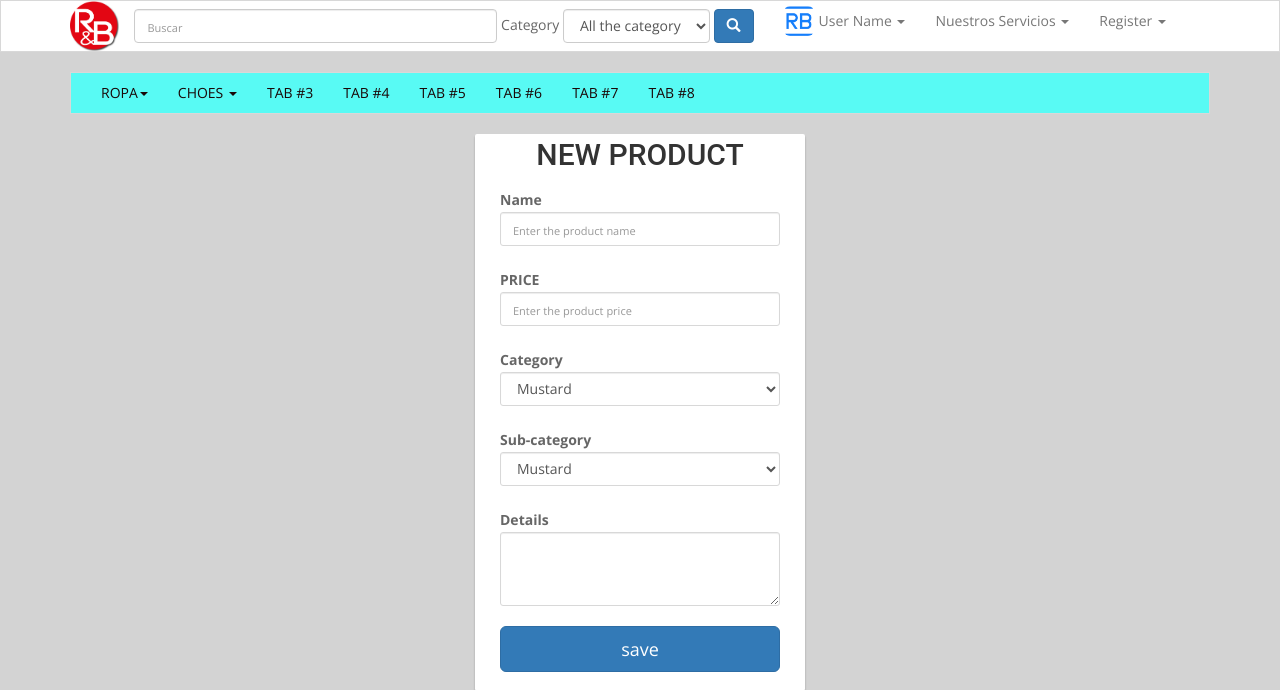
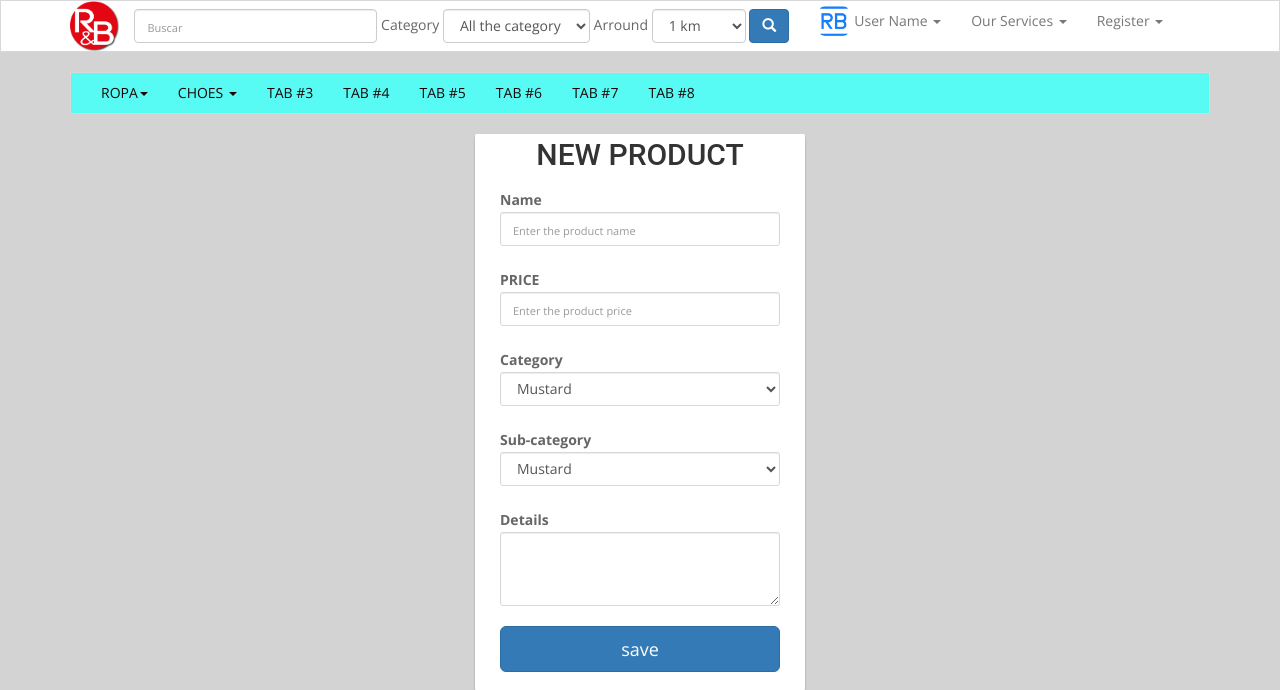
Before and after one commit to Wainercrb/fist_web_project, a PHP site: page /index4.html in a window 1280 px wide. Shown: the top 690 px of the page. Run offline with PHP 8.4, Linux system fonts and the light colour scheme.

Commit message:
I add new code
I work in the park of header

```diff
--- a/css/estilos.css
+++ b/css/estilos.css
@@ -236,6 +236,7 @@ input::-webkit-input-placeholder {
     width: 280px;
 }
 
+
 /*footer*/
 
 .footer-top-layout {
@@ -244,18 +245,22 @@ margin-top: 40px;
     color: #ffffff;
     padding: 40px 0;
 }
+
 .OurBlog {
     margin-bottom: 32px;
     text-align: center;
 }
+
 .footer-top-layout h4 {
     color: #ffffff;
     font-size: 18px;
     margin-bottom: 21px;
 }
-.OurBlog > p {
+
+.OurBlog>p {
     color: #888888;
 }
+
 .post-blog-date::after {
     background: #ffffff none repeat scroll 0 0;
     bottom: 0;
@@ -267,6 +272,7 @@ margin-top: 40px;
     right: 0;
     width: 50px;
 }
+
 .post-blog-date {
     padding-bottom: 25px;
     position: relative;
@@ -274,21 +280,23 @@ margin-top: 40px;
 
 body {
     color: #666666;
-  font-family: "Open Sans",sans-serif;
+    font-family: "Open Sans", sans-serif;
     line-height: 24px;
 }
 
 .footer-top-layout [class*="col-sm-"]:first-child {
     padding: 0;
 }
+
 .footer-top-layout [class*="col-sm-"] {
     border-right: 2px solid #333333;
     padding: 0 0 0 28px;
+}
 
-}
 .footer-top-layout {
     color: #ffffff;
 }
+
 .footer-col-item {
     min-height: 140px;
 }
@@ -297,35 +305,50 @@ address {
     color: #545454;
 }
 
-
 .footer-top-layout [class*="col-sm-"]:last-child {
     border-right: medium none;
 }
+
 .footer-top-layout {
     color: #070B19;
 }
+
 body {
     color: #666666;
-  font-family: "Open Sans",sans-serif;
+    font-family: "Open Sans", sans-serif;
+}
 
-}
 .footer-top-layout h4 {
     color: #ffffff;
     font-size: 18px;
     margin-bottom: 21px;
 }
-.h1, .h2, .h3, .h4, .h5, .h6, h1, h2, h3, h4, h5, h6 {
+
+.h1,
+.h2,
+.h3,
+.h4,
+.h5,
+.h6,
+h1,
+h2,
+h3,
+h4,
+h5,
+h6 {
     color: #333333;
-  font-family: "Roboto",sans-serif;
+    font-family: "Roboto", sans-serif;
     font-weight: 500;
     line-height: 1.1;
     margin-top: 0;
 }
+
 body {
     color: #666666;
-  font-family: "Open Sans",sans-serif;
+    font-family: "Open Sans", sans-serif;
     line-height: 24px;
 }
+
 .footer-col-item .item-contact a {
     color: #545454;
     display: inline-block;
@@ -338,9 +361,11 @@ body {
     margin-left: 0;
     margin-right: 6px;
 }
+
 .footer-col-item span {
     margin-left: 7px;
 }
+
 .footer-col-item .item-contact a {
     color: #545454;
 }
@@ -350,9 +375,11 @@ body {
     font-size: 18px;
     margin-bottom: 21px;
 }
+
 .signUpNewsletter {
     position: relative;
 }
+
 .signUpNewsletter .gt-email {
     background: rgba(0, 0, 0, 0) none repeat scroll 0 0;
     border: 1px solid #666666;
@@ -360,6 +387,7 @@ body {
     color: #070B19;
     height: 52px;
 }
+
 .signUpNewsletter .btn-go {
     background: rgba(0, 0, 0, 0) none repeat scroll 0 0;
     border-color: #666666;
@@ -374,23 +402,28 @@ body {
     top: 0;
     width: 52px;
 }
+
 .footer-bottom-layout {
     background: #222222 none repeat scroll 0 0;
     padding: 20px 0;
     text-align: center;
 }
+
 body {
     color: #666666;
-  font-family: "Open Sans",sans-serif;
+    font-family: "Open Sans", sans-serif;
     line-height: 24px;
 }
+
 .socialMedia-footer {
     margin-bottom: 20px;
 }
-.socialMedia-footer > a {
+
+.socialMedia-footer>a {
     display: inline-block;
     margin: 0 8px;
 }
+
 .footer-bottom-layout {
     text-align: center;
 }
--- a/index4.html
+++ b/index4.html
@@ -11,7 +11,7 @@
 <body>
     <header>
         <!-- Aca se agrega un nav para poder crear el menu de navegacion de la pagina -->
-        <nav class="navbar navbar-default navbar-fixed-top" role="navigation" id="navbar-headerr" id="navbar-header">
+        <nav class="navbar navbar-default navbar-fixed-top" role="navigation" id="navbar-header">
             <!-- el inverse es para que cambien los colores y el static top es para que el menu se mantenga en la parte de arriba de la pagina -->
             <div class="container">
                 <div class="navbar-header">
@@ -25,7 +25,7 @@
                     <a class="navbar-header" href="#"><img id="brand-image" src="img/logo.jpg"></a>
                     <form action="" class="navbar-form navbar-left" role="search">
                         <div class="form-group">
-                            <input type="text" class="form-control" placeholder="Buscar" size="40">
+                            <input type="text" class="form-control" placeholder="Buscar" size="25">
                             <span>Category</span>
                             <span class="select-group-button">
                                   <select name="" id="" class="form-control" type="select">
@@ -38,6 +38,20 @@
                                          <option value="deporte">Opciones#5</option>
                                          <option value="2">Opciones#1</option>
                                          <option value="deporte">Opciones#2</option>
+                                </select>
+                            </span>
+                             <span>Arround</span>
+                            <span class="select-group-button">
+                                  <select name="" id="" class="form-control" type="select">
+                                         <option value="0">1 km</option>
+                                         <option value="2">2 km</option>
+                                         <option value="deporte">3 km</option>
+                                         <option value="2">5 km</option>
+                                         <option value="deporte">10 km</option>
+                                         <option value="2">20 km</option>
+                                         <option value="deporte">30 km</option>
+                                         <option value="2">40 km</option>
+                                         <option value="deporte">+50 km</option>
                                 </select>
                             </span>
                         </div>
@@ -78,11 +92,11 @@
                        <ul class="nav navbar-nav pull-left" role="menu" >
                         <!--<li><a href="#">Nosotros</a></li>-->
                         <li class="dropdown">
-                            <a href="#" class="dropdown-toggle" data-toggle="dropdown" role="button" aria-haspopup="true" aria-expended="false">Nuestros Servicios
+                            <a href="#" class="dropdown-toggle" data-toggle="dropdown" role="button" aria-haspopup="true" aria-expended="false">Our Services
                         <span class="caret"></span>
                         </a>
                             <ul class="dropdown-menu" role="menu">
-                                <li><a href="#">Todos los servicios</a></li>
+                                <li><a href="#">Type of services</a></li>
                                 <li role="separator" class="divider"></li>
                                 <li><a href="#">Outsourcing 1</a></li>
                                 <li><a href="#">Outsourcing 2</a></li>
@@ -104,10 +118,14 @@
                         <span class="caret"></span>
                         </a>
                             <ul class="dropdown-menu" role="menu">
-                                <li><a href="#">Todos los servicios</a></li>
+                                <li><a href="#">Type of register</a></li>
                                 <li role="separator" class="divider"></li>
-                                <li><a href="#">Sing up</a></li>
-                                <li><a href="#">loun up</a></li>
+                                <li><a href="#">personal sing up</a></li>
+                                <li><a href="#">personal loun up</a></li>
+                                <li role="separator" class="divider"></li>
+                                <li><a href="#">company sing up</a></li>
+                                <li><a href="#">company loun up</a></li>
+
                             </ul>
                         </li>
                         <!--<li><a href="#">Contacto</a></li>-->
```
Lines whose indentation alone changed are shown as unchanged.
